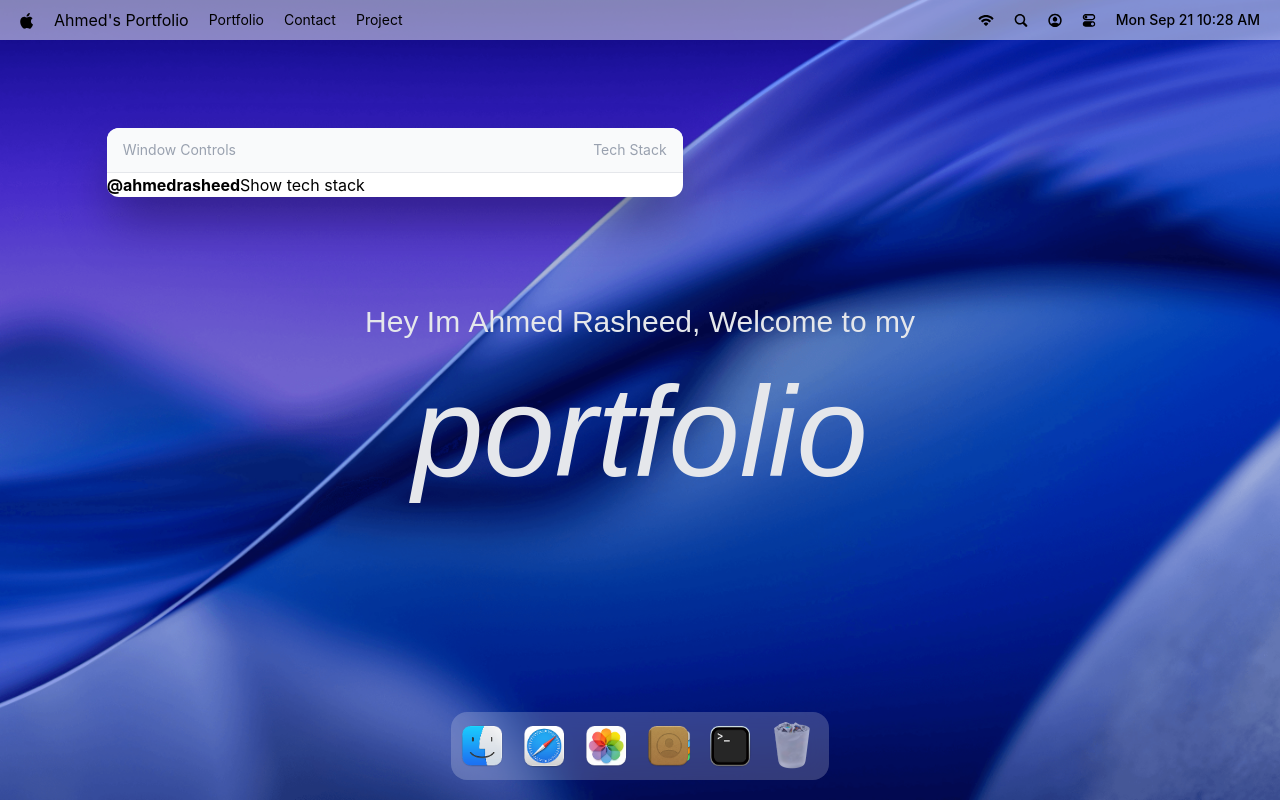
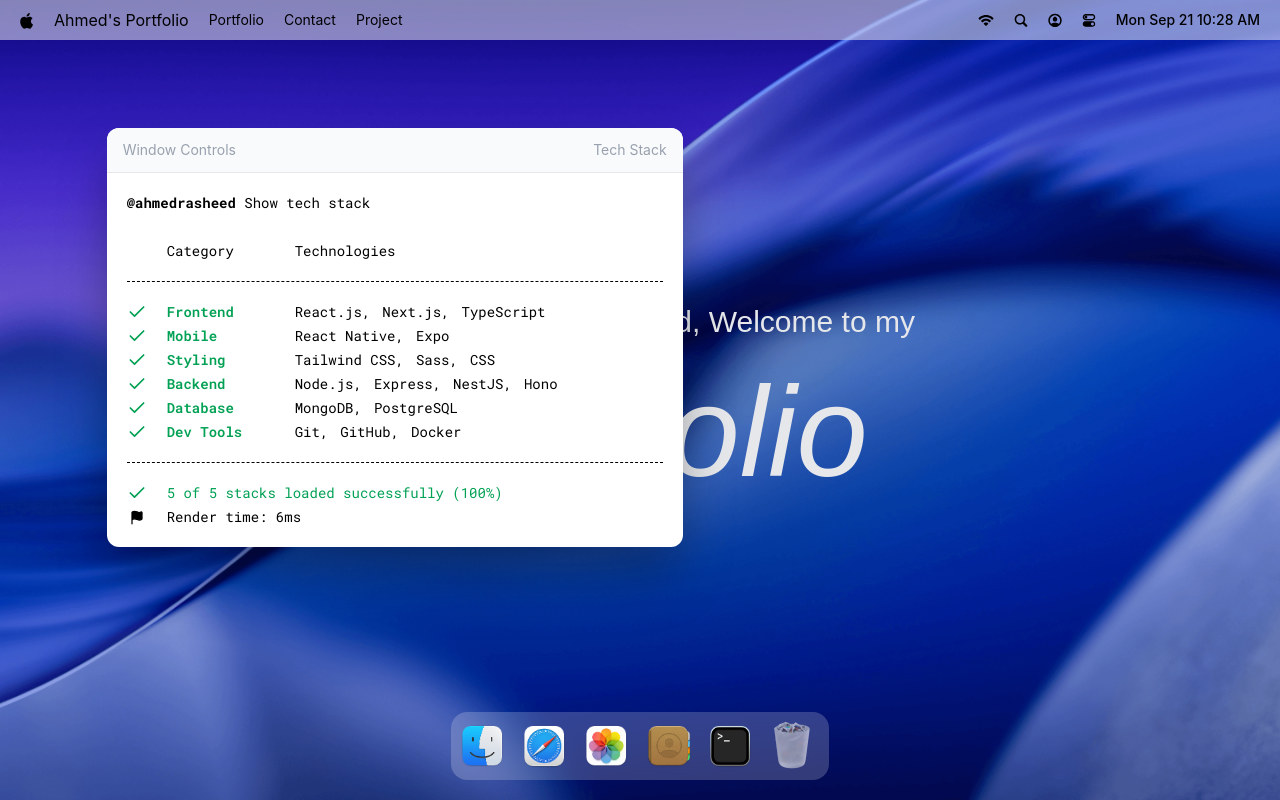
Before and after one commit to ahmedrasheed-dev/Portfolio, a React (Vite) app: page / in a window 1280 px wide. Both pictures are taken after a click on the button 733 px from the left and 746 px from the top of the page. Built offline with nearby package versions, Linux system fonts and the light colour scheme; a web font is replaced by a local one.

Commit message:
Terminal Window Done

```diff
--- a/src/windows/Terminal.jsx
+++ b/src/windows/Terminal.jsx
@@ -1,4 +1,6 @@
 import WindowWrapper from "#hoc/WindowWrapper";
+import { techStack } from "#constants";
+import { Check, Flag } from "lucide-react";
 
 const Terminal = () => {
     return (
@@ -8,14 +10,46 @@
                 <p>Tech Stack</p>
             </div>
 
-            <div className="tech-stack-container">
+            <div className="techstack">
                 <p>
-                    <span className="font-bold">@ahmedrasheed</span>
+                    <span className="font-bold">@ahmedrasheed </span>
                     Show tech stack
                 </p>
+
+                <div className="label">
+                    <p className="w-32">Category</p>
+                    <p>Technologies</p>
+                </div>
+
+                <ul className="content">
+                    {techStack.map(({ category, items }) => (
+                        <li key={category} className="flex items-center">
+                            <Check className="check" size={20} />
+                            <h3>{category}</h3>
+                            <ul>
+                                {items.map((item, i) => (
+                                    <li key={i}>{item}{i < items.length - 1 ? "," : ""}</li>
+                                ))}
+                            </ul>
+                        </li>
+                    ))}
+                </ul>
+
+                <div className="footnote">
+                    <p>
+                        <Check size={20} /> 5 of 5 stacks loaded successfully
+                        (100%)
+                    </p>
+
+                    <p className="text-black">
+                        <Flag size={15} fill="black"/>
+                        Render time: 6ms
+                    </p>
+                </div>
             </div>
         </>
     );
-}
+};
+
 const TerminalWindow = WindowWrapper(Terminal, "terminal");
 export default TerminalWindow;
```
